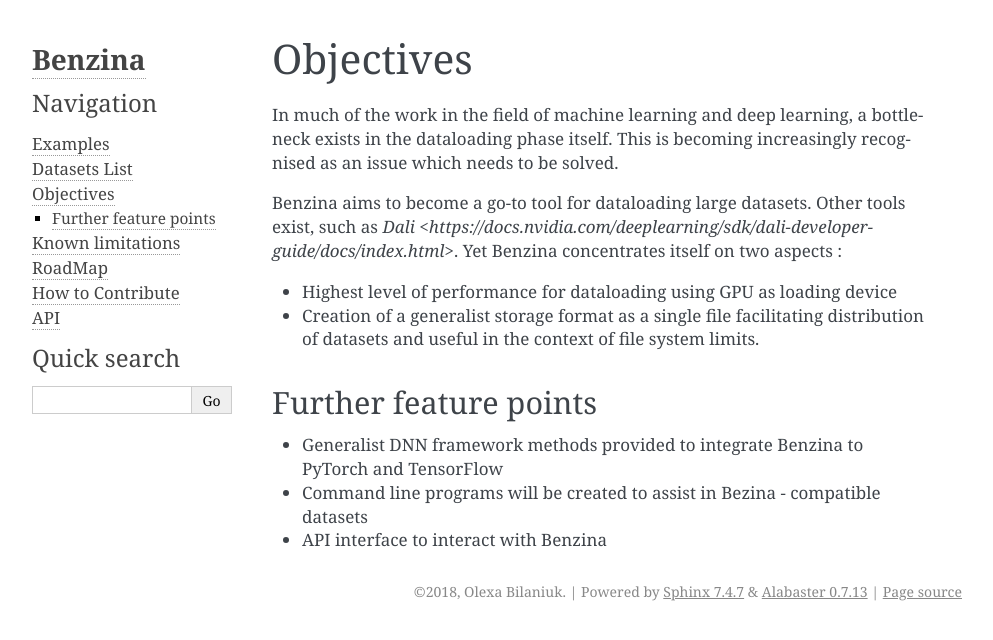
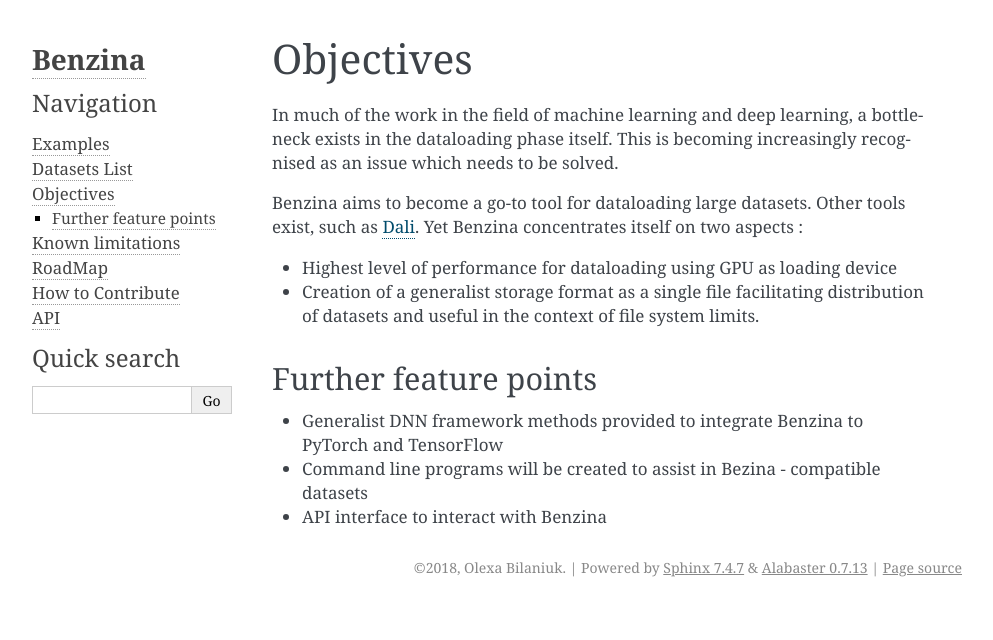
Before and after one commit to obilaniu/Benzina, a Sphinx documentation site: the page built from doc/source/objectives.rst, in a window 1280 px wide. Shown: the top 640 px of the page, without its empty margins (148-1141 px from the left). Built offline with Sphinx 7.4.7, drawn with Linux system fonts in a browser that asks for light colours.

Commit message:
Fix typo in objectives

```diff
--- a/README.rst
+++ b/README.rst
@@ -47,7 +47,7 @@
 
 In much of the work in the field of machine learning and deep learning, a bottleneck exists in the dataloading phase itself. This is becoming increasingly recognised as an issue which needs to be solved.
 
-Benzina aims to become a go-to tool for dataloading large datasets. Other tools exist, such as `Dali <https://docs.nvidia.com/deeplearning/sdk/dali-developer-guide/docs/index.html>`. Yet Benzina concentrates itself on two aspects :
+Benzina aims to become a go-to tool for dataloading large datasets. Other tools exist, such as `Dali <https://docs.nvidia.com/deeplearning/sdk/dali-developer-guide/docs/index.html>`_. Yet Benzina concentrates itself on two aspects :
 
 * Highest level of performance for dataloading using GPU as loading device
 * Creation of a generalist storage format as a single file facilitating distribution of datasets and useful in the context of file system limits.
--- a/doc/source/objectives.rst
+++ b/doc/source/objectives.rst
@@ -4,7 +4,7 @@
 
 In much of the work in the field of machine learning and deep learning, a bottleneck exists in the dataloading phase itself. This is becoming increasingly recognised as an issue which needs to be solved.
 
-Benzina aims to become a go-to tool for dataloading large datasets. Other tools exist, such as `Dali <https://docs.nvidia.com/deeplearning/sdk/dali-developer-guide/docs/index.html>`. Yet Benzina concentrates itself on two aspects :
+Benzina aims to become a go-to tool for dataloading large datasets. Other tools exist, such as `Dali <https://docs.nvidia.com/deeplearning/sdk/dali-developer-guide/docs/index.html>`_. Yet Benzina concentrates itself on two aspects :
 
 * Highest level of performance for dataloading using GPU as loading device
 * Creation of a generalist storage format as a single file facilitating distribution of datasets and useful in the context of file system limits.
```
